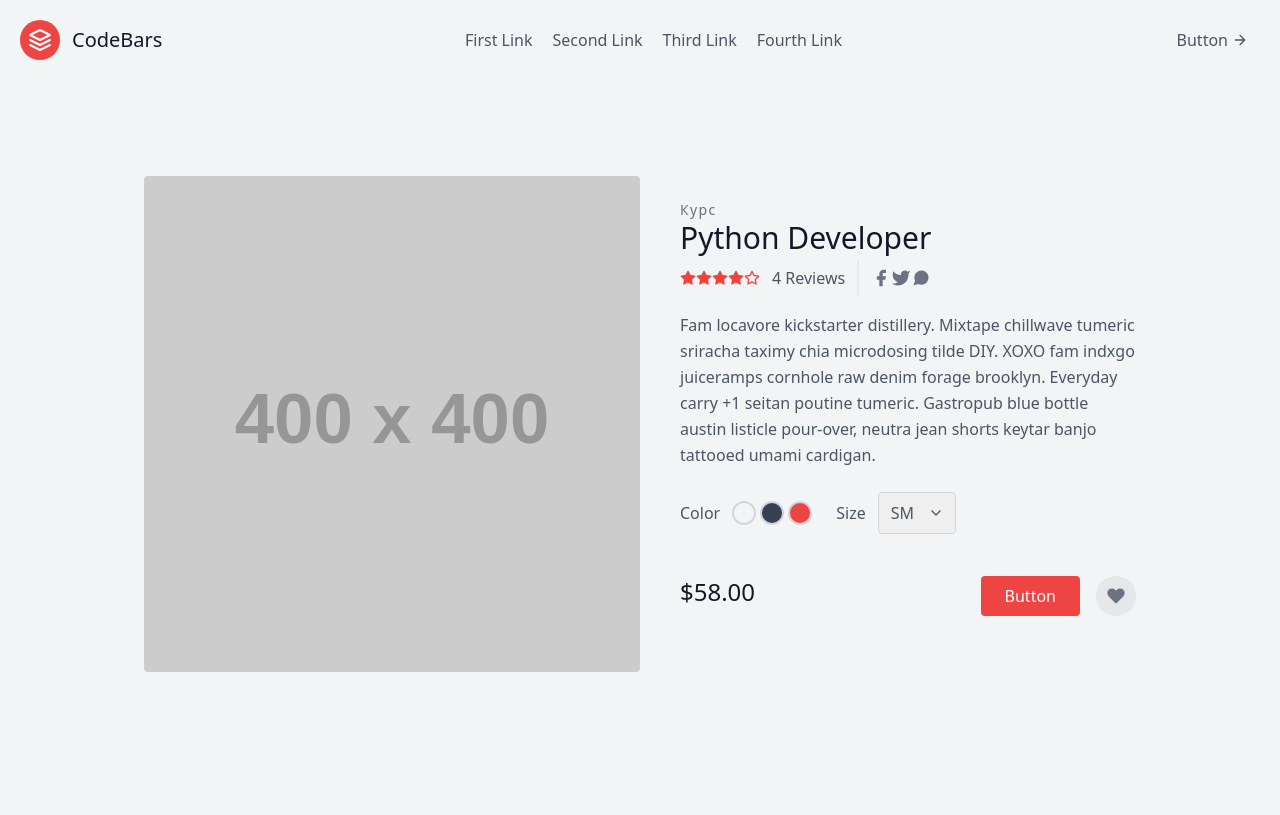
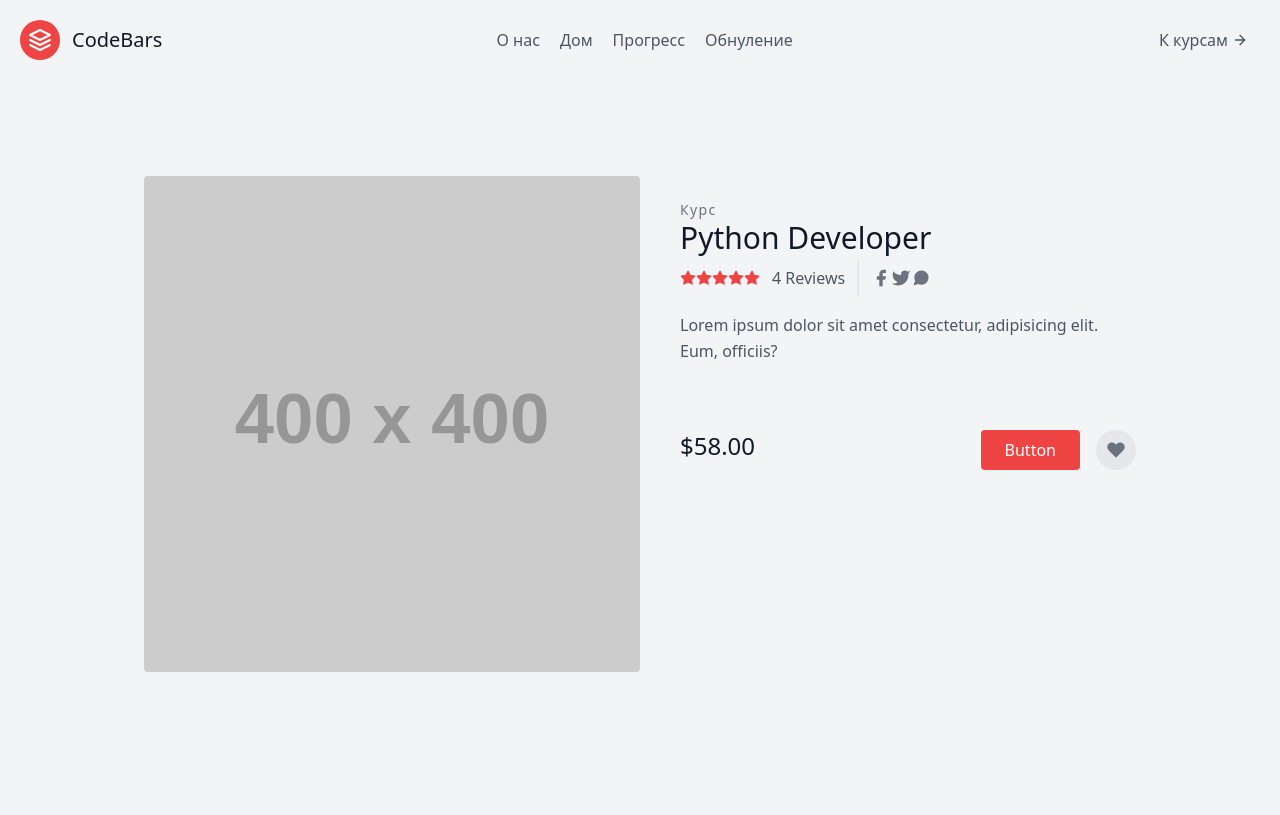
Before and after one commit to Middlewarer/pythonstek, a Django app: page / in a window 1280 px wide. Shown: the top 815 px of the page. Run offline with Django 5.2, Linux system fonts and the light colour scheme; grey boxes labelled with a size stand in for pictures from a placeholder-image service; some libraries are stand-ins or nearby versions.

Commit message:
Lesha wi

```diff
--- /dev/null
+++ b/pythonstek/python/templates/python/base.html
@@ -0,0 +1,17 @@
+<!DOCTYPE html>
+<html lang="en">
+<head>
+    <meta charset="UTF-8">
+    <meta name="viewport" content="width=device-width, initial-scale=1.0">
+    <title>{% block title %}{% endblock %}</title>
+
+    <link href="https://cdn.jsdelivr.net/npm/tailwindcss@2.2.19/dist/tailwind.min.css" rel="stylesheet">
+</head>
+<body class="bg-gray-100 text-gray-900">
+    {% include 'python/navbar.html' %}
+{% block content %}
+{% endblock %}
+
+{% include  'python/footer.html' %}
+</body>
+</html>
--- /dev/null
+++ b/pythonstek/python/templates/python/footer.html
@@ -0,0 +1,5 @@
+<footer class="bg-blue-600 py-4">
+    <div class="container mx-auto text-center text-white">
+        &copy; 2024 PythonStek. Все права защищены.
+    </div>
+</footer>
--- /dev/null
+++ b/pythonstek/python/templates/python/navbar.html
@@ -0,0 +1,21 @@
+<header class="text-gray-600 body-font">
+    <div class="container mx-auto flex flex-wrap p-5 flex-col md:flex-row items-center">
+      <a class="flex title-font font-medium items-center text-gray-900 mb-4 md:mb-0">
+        <svg xmlns="http://www.w3.org/2000/svg" fill="none" stroke="currentColor" stroke-linecap="round" stroke-linejoin="round" stroke-width="2" class="w-10 h-10 text-white p-2 bg-red-500 rounded-full" viewBox="0 0 24 24">
+          <path d="M12 2L2 7l10 5 10-5-10-5zM2 17l10 5 10-5M2 12l10 5 10-5"></path>
+        </svg>
+        <span class="ml-3 text-xl">CodeBars</span>
+      </a>
+      <nav class="md:ml-auto md:mr-auto flex flex-wrap items-center text-base justify-center">
+        <a class="mr-5 hover:text-gray-900">О нас</a>
+        <a class="mr-5 hover:text-gray-900">Дом</a>
+        <a class="mr-5 hover:text-gray-900">Прогресс</a>
+        <a class="mr-5 hover:text-gray-900">Обнуление</a>
+      </nav>
+      <button class="inline-flex items-center bg-gray-100 border-0 py-1 px-3 focus:outline-none hover:bg-gray-200 rounded text-base mt-4 md:mt-0">К курсам
+        <svg fill="none" stroke="currentColor" stroke-linecap="round" stroke-linejoin="round" stroke-width="2" class="w-4 h-4 ml-1" viewBox="0 0 24 24">
+          <path d="M5 12h14M12 5l7 7-7 7"></path>
+        </svg>
+      </button>
+    </div>
+  </header>
--- a/pythonstek/python/templates/python/purchase.html
+++ b/pythonstek/python/templates/python/purchase.html
@@ -1,35 +1,9 @@
-<!DOCTYPE html>
-<html lang="ru">
-<head>
-    <meta charset="UTF-8">
-    <meta name="viewport" content="width=device-width, initial-scale=1.0">
-    <title>PythonSTek</title>
-    <link href="https://cdn.jsdelivr.net/npm/tailwindcss@2.2.19/dist/tailwind.min.css" rel="stylesheet">
-</head>
-<body class="bg-gray-100 text-gray-900">
+{% extends 'python/base.html' %}
+{% block title %}Purchase{% endblock %}
 
+{% block content %}
     <!-- Header -->
-    <header class="text-gray-600 body-font">
-        <div class="container mx-auto flex flex-wrap p-5 flex-col md:flex-row items-center">
-          <a class="flex title-font font-medium items-center text-gray-900 mb-4 md:mb-0">
-            <svg xmlns="http://www.w3.org/2000/svg" fill="none" stroke="currentColor" stroke-linecap="round" stroke-linejoin="round" stroke-width="2" class="w-10 h-10 text-white p-2 bg-red-500 rounded-full" viewBox="0 0 24 24">
-              <path d="M12 2L2 7l10 5 10-5-10-5zM2 17l10 5 10-5M2 12l10 5 10-5"></path>
-            </svg>
-            <span class="ml-3 text-xl">CodeBars</span>
-          </a>
-          <nav class="md:ml-auto md:mr-auto flex flex-wrap items-center text-base justify-center">
-            <a class="mr-5 hover:text-gray-900">First Link</a>
-            <a class="mr-5 hover:text-gray-900">Second Link</a>
-            <a class="mr-5 hover:text-gray-900">Third Link</a>
-            <a class="mr-5 hover:text-gray-900">Fourth Link</a>
-          </nav>
-          <button class="inline-flex items-center bg-gray-100 border-0 py-1 px-3 focus:outline-none hover:bg-gray-200 rounded text-base mt-4 md:mt-0">Button
-            <svg fill="none" stroke="currentColor" stroke-linecap="round" stroke-linejoin="round" stroke-width="2" class="w-4 h-4 ml-1" viewBox="0 0 24 24">
-              <path d="M5 12h14M12 5l7 7-7 7"></path>
-            </svg>
-          </button>
-        </div>
-      </header>
+
 
 
     <!-- Main -->
@@ -54,7 +28,7 @@
                   <svg fill="currentColor" stroke="currentColor" stroke-linecap="round" stroke-linejoin="round" stroke-width="2" class="w-4 h-4 text-red-500" viewBox="0 0 24 24">
                     <path d="M12 2l3.09 6.26L22 9.27l-5 4.87 1.18 6.88L12 17.77l-6.18 3.25L7 14.14 2 9.27l6.91-1.01L12 2z"></path>
                   </svg>
-                  <svg fill="none" stroke="currentColor" stroke-linecap="round" stroke-linejoin="round" stroke-width="2" class="w-4 h-4 text-red-500" viewBox="0 0 24 24">
+                  <svg fill="currentColor" stroke="currentColor" stroke-linecap="round" stroke-linejoin="round" stroke-width="2" class="w-4 h-4 text-red-500" viewBox="0 0 24 24">
                     <path d="M12 2l3.09 6.26L22 9.27l-5 4.87 1.18 6.88L12 17.77l-6.18 3.25L7 14.14 2 9.27l6.91-1.01L12 2z"></path>
                   </svg>
                   <span class="text-gray-600 ml-3">4 Reviews</span>
@@ -77,28 +51,12 @@
                   </a>
                 </span>
               </div>
-              <p class="leading-relaxed">Fam locavore kickstarter distillery. Mixtape chillwave tumeric sriracha taximy chia microdosing tilde DIY. XOXO fam indxgo juiceramps cornhole raw denim forage brooklyn. Everyday carry +1 seitan poutine tumeric. Gastropub blue bottle austin listicle pour-over, neutra jean shorts keytar banjo tattooed umami cardigan.</p>
+              <p class="leading-relaxed">Lorem ipsum dolor sit amet consectetur, adipisicing elit. Eum, officiis?</p>
               <div class="flex mt-6 items-center pb-5 border-b-2 border-gray-100 mb-5">
-                <div class="flex">
-                  <span class="mr-3">Color</span>
-                  <button class="border-2 border-gray-300 rounded-full w-6 h-6 focus:outline-none"></button>
-                  <button class="border-2 border-gray-300 ml-1 bg-gray-700 rounded-full w-6 h-6 focus:outline-none"></button>
-                  <button class="border-2 border-gray-300 ml-1 bg-red-500 rounded-full w-6 h-6 focus:outline-none"></button>
-                </div>
                 <div class="flex ml-6 items-center">
-                  <span class="mr-3">Size</span>
+
                   <div class="relative">
-                    <select class="rounded border appearance-none border-gray-300 py-2 focus:outline-none focus:ring-2 focus:ring-red-200 focus:border-red-500 text-base pl-3 pr-10">
-                      <option>SM</option>
-                      <option>M</option>
-                      <option>L</option>
-                      <option>XL</option>
-                    </select>
-                    <span class="absolute right-0 top-0 h-full w-10 text-center text-gray-600 pointer-events-none flex items-center justify-center">
-                      <svg fill="none" stroke="currentColor" stroke-linecap="round" stroke-linejoin="round" stroke-width="2" class="w-4 h-4" viewBox="0 0 24 24">
-                        <path d="M6 9l6 6 6-6"></path>
-                      </svg>
-                    </span>
+
                   </div>
                 </div>
               </div>
@@ -208,11 +166,7 @@
         </div>
     </section>
 
-    <!-- Footer -->
-    <footer class="bg-blue-600 py-4">
-        <div class="container mx-auto text-center text-white">
-            &copy; 2024 PythonStek. Все права защищены.
-        </div>
-    </footer>
+{% endblock %}
+
 </body>
 </html>
```
